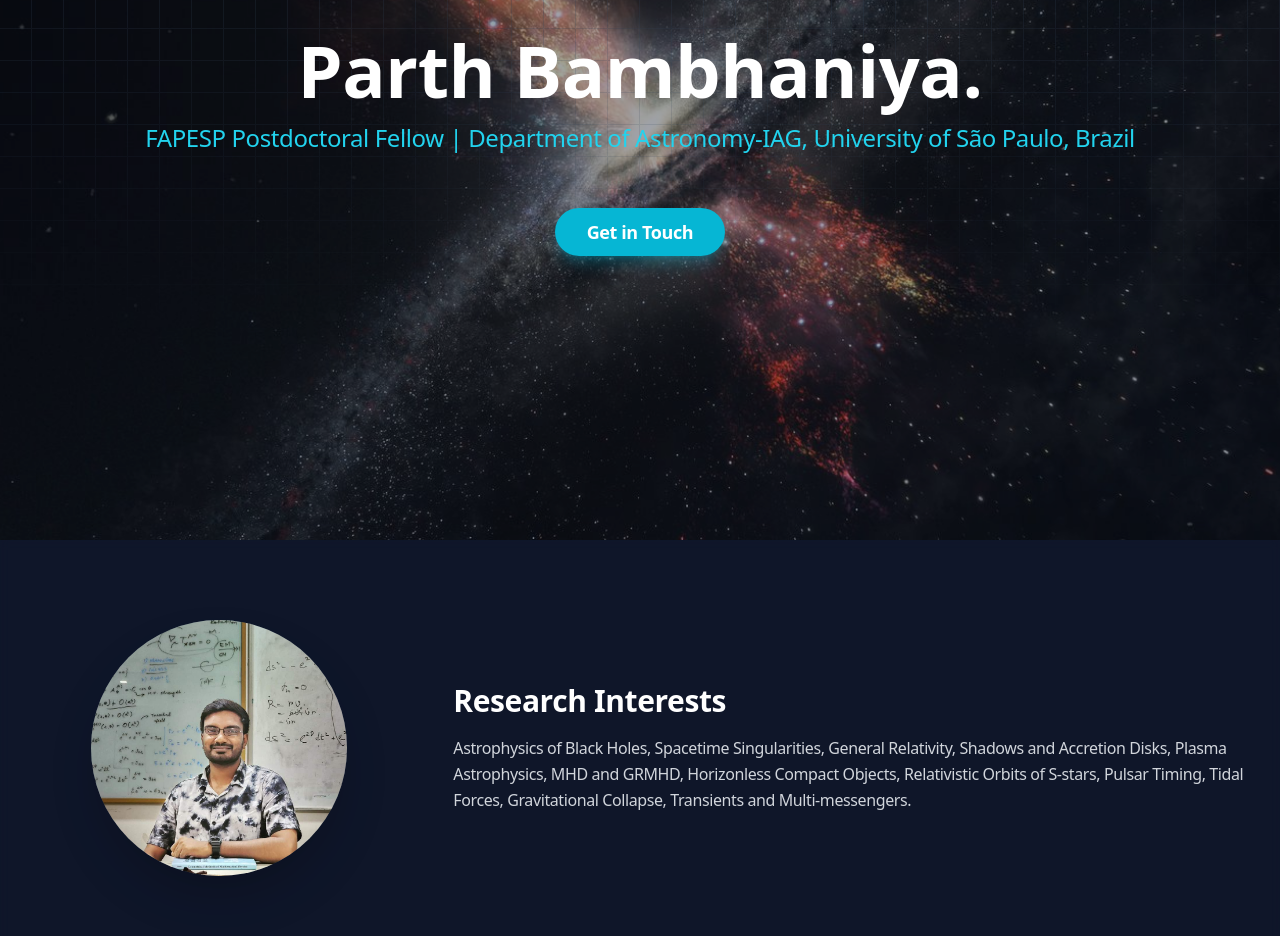
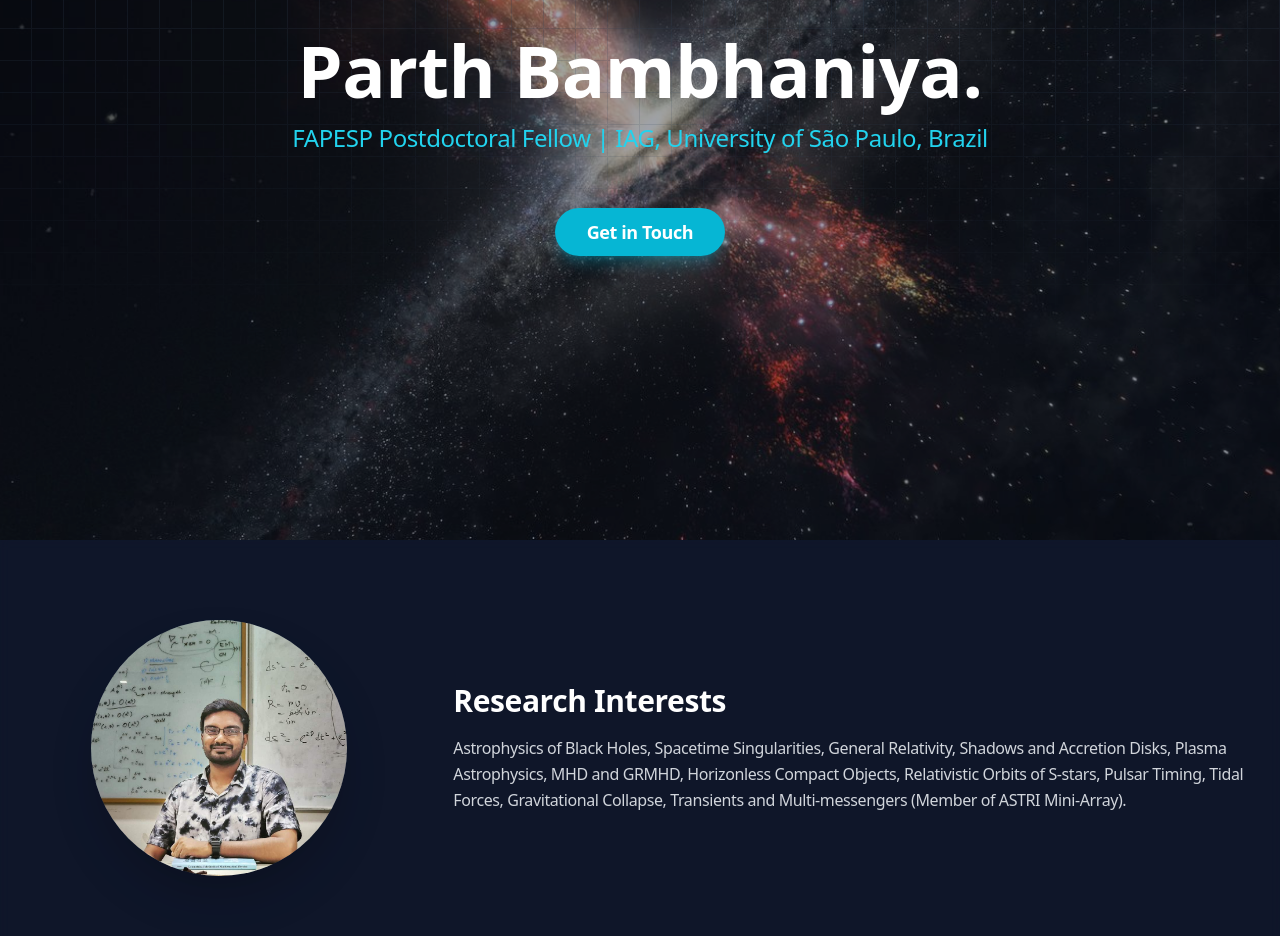
Before and after one commit to Parth-G-Bambhaniya/Parth-G-Bambhaniya.github.io, a React (Vite) app: page / in a window 1280 px wide. Shown: the part 260-1196 px from the top of the page. Built offline with nearby package versions, Linux system fonts and the light colour scheme; some icons are missing.

Commit message:
Update App.jsx

```diff
--- a/src/App.jsx
+++ b/src/App.jsx
@@ -8,10 +8,10 @@ import backgroundImage from './assets/background_image.jpg';
 
 const personalInfo = {
   name: "Parth Bambhaniya.",
-  title: "FAPESP Postdoctoral Fellow | Department of Astronomy-IAG, University of São Paulo, Brazil",
+  title: "FAPESP Postdoctoral Fellow | IAG, University of São Paulo, Brazil",
   email: "grcollapse@gmail.com / parth.bambhaniya@usp.br",
   location: "São Paulo, Brazil",
-  researchInterests: "Astrophysics of Black Holes, Spacetime Singularities, General Relativity, Shadows and Accretion Disks, Plasma Astrophysics, MHD and GRMHD, Horizonless Compact Objects, Relativistic Orbits of S-stars, Pulsar Timing, Tidal Forces, Gravitational Collapse, Transients and Multi-messengers.",
+  researchInterests: "Astrophysics of Black Holes, Spacetime Singularities, General Relativity, Shadows and Accretion Disks, Plasma Astrophysics, MHD and GRMHD, Horizonless Compact Objects, Relativistic Orbits of S-stars, Pulsar Timing, Tidal Forces, Gravitational Collapse, Transients and Multi-messengers (Member of ASTRI Mini-Array).",
   links: {
     googleScholar: "https://scholar.google.com/citations?user=bfBJi04AAAAJ&hl=en",
     orcid: "https://orcid.org/0000-0001-8424-3357",
```
